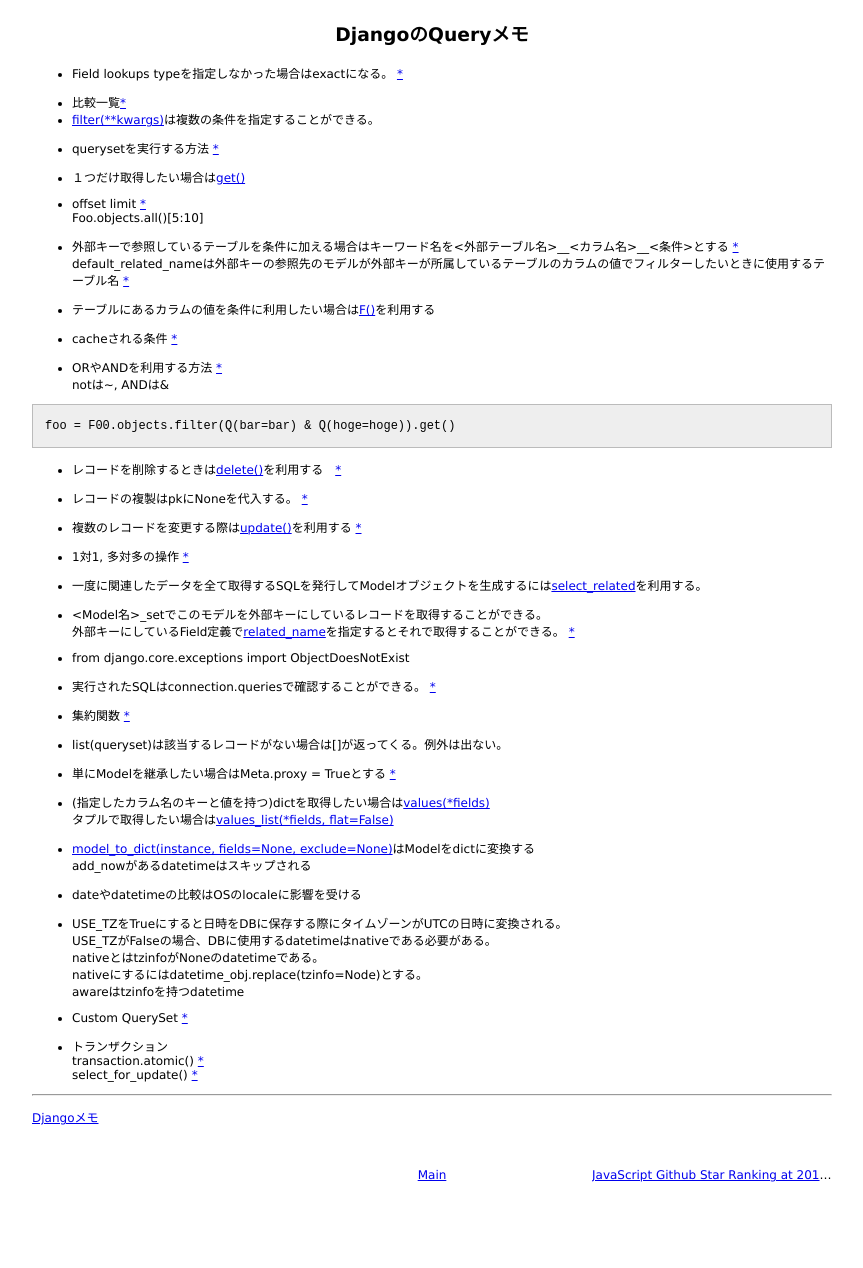
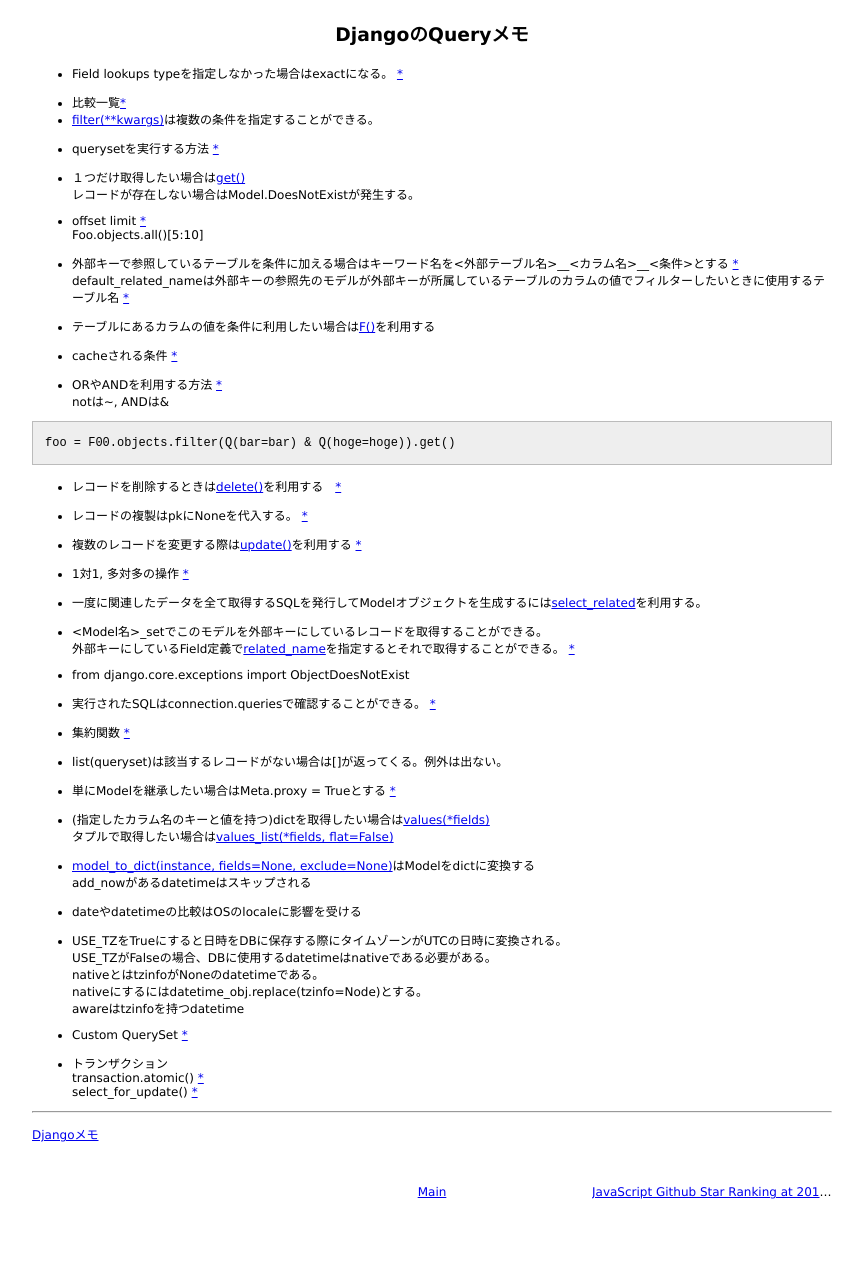
Before and after one commit to 38elements/38elements.github.com, a Jekyll site: the page built from _posts/2019-09-03-django-query.md, in a window 1280 px wide. Shown: the whole page, without its empty margins (208-1071 px from the left). Built offline with Jekyll 4.4.1, drawn with Linux system fonts in a browser that asks for light colours.

Commit message:
Update 2019-09-03-django-query.md

```diff
--- a/_posts/2019-09-03-django-query.md
+++ b/_posts/2019-09-03-django-query.md
@@ -9,6 +9,7 @@ title: DjangoのQueryメモ
 * querysetを実行する方法 [\*](https://docs.djangoproject.com/en/stable/ref/models/querysets/#when-querysets-are-evaluated)
 
 * １つだけ取得したい場合は[get()](https://docs.djangoproject.com/en/stable/ref/models/querysets/#django.db.models.query.QuerySet.get)
+レコードが存在しない場合はModel.DoesNotExistが発生する。
 
 * offset limit [\*](https://docs.djangoproject.com/en/stable/ref/models/querysets/#django.db.models.query.QuerySet.get)
  Foo.objects.all()[5:10]
```
